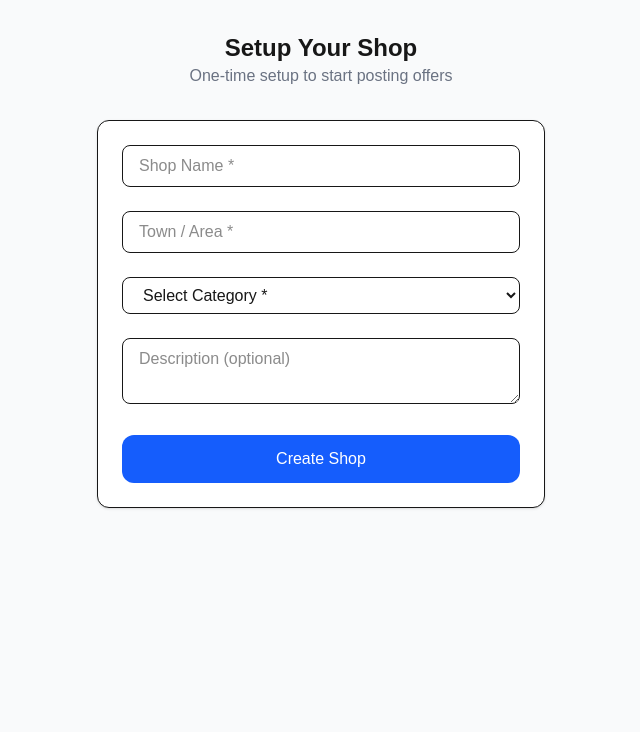
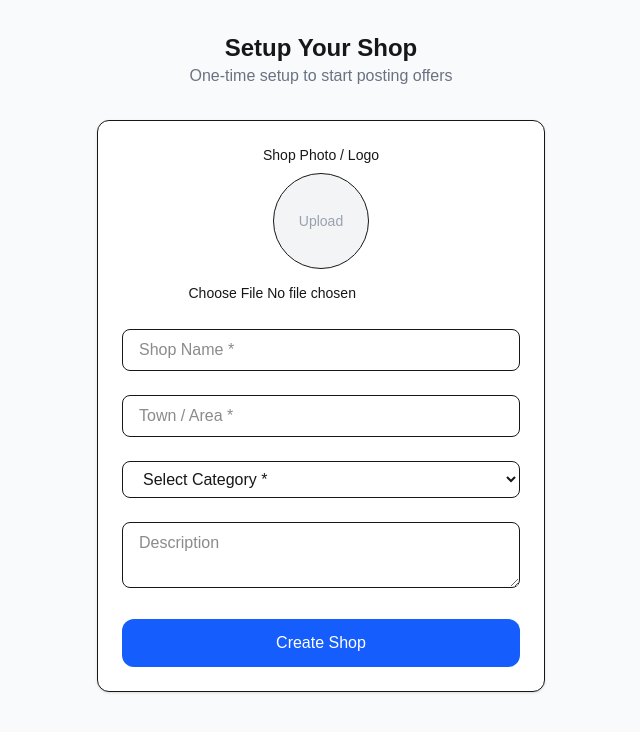
Before and after one commit to arshad-ad/FlashTown, a Next.js app in the folder flashtown-frontend/: page /shop/setup in a window 1280 px wide. Shown: the top 732 px of the page, without its empty margins (319-959 px from the left). Built offline with nearby package versions, Linux system fonts and the light colour scheme; no server answers.

Commit message:
feat: Implement shop setup page with form, image upload, and Supabase integration.

```diff
--- a/flashtown-frontend/app/shop/setup/page.tsx
+++ b/flashtown-frontend/app/shop/setup/page.tsx
@@ -5,78 +5,107 @@ import { useRouter } from "next/navigation";
 import { supabase } from "@/lib/supabase/client";
 
 export default function ShopSetupPage() {
+
   const router = useRouter();
 
-  const [name, setName] = useState("");
-  const [town, setTown] = useState("");
-  const [category, setCategory] = useState("");
-  const [description, setDescription] = useState("");
+  const [name,setName]=useState("");
+  const [town,setTown]=useState("");
+  const [category,setCategory]=useState("");
+  const [description,setDescription]=useState("");
 
-  const [loading, setLoading] = useState(false);
-  const [errorMsg, setErrorMsg] = useState("");
+  const [imageFile,setImageFile]=useState<File|null>(null);
+  const [preview,setPreview]=useState<string>("");
 
-  function generateSlug(value: string) {
-    return value
-      .toLowerCase()
-      .trim()
-      .replace(/[^a-z0-9\s-]/g, "")
-      .replace(/\s+/g, "-")
-      .replace(/-+/g, "-");
+  const [loading,setLoading]=useState(false);
+  const [errorMsg,setErrorMsg]=useState("");
+
+  function generateSlug(value:string){
+    return value.toLowerCase().trim()
+      .replace(/[^a-z0-9\s-]/g,"")
+      .replace(/\s+/g,"-")
+      .replace(/-+/g,"-");
   }
 
-  async function handleSubmit(e: React.FormEvent) {
+  function handleImage(e:any){
+    const file=e.target.files?.[0];
+    if(!file) return;
+    setImageFile(file);
+    setPreview(URL.createObjectURL(file));
+  }
+
+  async function uploadImage(slug:string){
+
+    if(!imageFile) return null;
+
+    const fileExt=imageFile.name.split(".").pop();
+    const fileName=`${slug}-${Date.now()}.${fileExt}`;
+
+    const {error}=await supabase.storage
+      .from("shopImages")
+      .upload(fileName,imageFile);
+
+    if(error) throw error;
+
+    const {data}=supabase.storage
+      .from("shopImages")
+      .getPublicUrl(fileName);
+
+    return data.publicUrl;
+  }
+
+  async function handleSubmit(e:React.FormEvent){
     e.preventDefault();
-
     setErrorMsg("");
 
-    // Basic validation
-    if (!name || !town || !category) {
+    if(!name||!town||!category){
       setErrorMsg("Please fill all required fields.");
       return;
     }
 
-    try {
+    try{
       setLoading(true);
 
-      const slug = generateSlug(name);
+      const slug=generateSlug(name);
 
-      // Optional: check duplicate slug
-      const { data: existing } = await supabase
+      // check duplicate slug
+      const {data:existing}=await supabase
         .from("shops")
         .select("id")
-        .eq("slug", slug)
-        .single();
+        .eq("slug",slug)
+        .maybeSingle();
 
-      if (existing) {
-        setErrorMsg("Shop name already exists. Try a different name.");
+      if(existing){
+        setErrorMsg("Shop name already exists.");
         setLoading(false);
         return;
       }
 
-      const { error } = await supabase.from("shops").insert({
+      // upload image first
+      const logo_url=await uploadImage(slug);
+
+      const {error}=await supabase.from("shops").insert({
         name,
         slug,
         town,
         category,
         description,
-        verified: true,
+        logo_url,
+        verified:true,
       });
 
-      if (error) throw error;
+      if(error) throw error;
 
       router.push("/shop");
 
-    } catch (err: any) {
-  console.error("Create shop error FULL:", JSON.stringify(err, null, 2));
-  setErrorMsg(err?.message || "Something went wrong. Please try again.");
-
-
-    } finally {
+    }catch(err:any){
+      console.error(err);
+      setErrorMsg(err.message||"Something went wrong");
+    }finally{
       setLoading(false);
     }
   }
 
-  return (
+  return(
     <div className="min-h-screen bg-gray-50 py-8 px-4">
       <div className="max-w-md mx-auto">
 
@@ -91,23 +120,46 @@ export default function ShopSetupPage() {
           onSubmit={handleSubmit}
           className="bg-white p-6 rounded-xl shadow-sm border space-y-6"
         >
+
+          {/* IMAGE UPLOAD */}
+          <div className="text-center">
+            <label className="block text-sm font-medium mb-2">
+              Shop Photo / Logo
+            </label>
+
+            <div className="w-24 h-24 mx-auto mb-3 rounded-full overflow-hidden bg-gray-100 border flex items-center justify-center">
+              {preview ? (
+                <img src={preview} className="w-full h-full object-cover"/>
+              ):(
+                <span className="text-gray-400 text-sm">Upload</span>
+              )}
+            </div>
+
+            <input
+              type="file"
+              accept="image/*"
+              onChange={handleImage}
+              className="text-sm"
+            />
+          </div>
+
           <input
             placeholder="Shop Name *"
             value={name}
-            onChange={(e) => setName(e.target.value)}
+            onChange={(e)=>setName(e.target.value)}
             className="w-full px-4 py-2 border rounded-lg"
           />
 
           <input
             placeholder="Town / Area *"
             value={town}
-            onChange={(e) => setTown(e.target.value)}
+            onChange={(e)=>setTown(e.target.value)}
             className="w-full px-4 py-2 border rounded-lg"
           />
 
           <select
             value={category}
-            onChange={(e) => setCategory(e.target.value)}
+            onChange={(e)=>setCategory(e.target.value)}
             className="w-full px-4 py-2 border rounded-lg"
           >
             <option value="">Select Category *</option>
@@ -117,9 +169,9 @@ export default function ShopSetupPage() {
           </select>
 
           <textarea
-            placeholder="Description (optional)"
+            placeholder="Description"
             value={description}
-            onChange={(e) => setDescription(e.target.value)}
+            onChange={(e)=>setDescription(e.target.value)}
             className="w-full px-4 py-2 border rounded-lg"
           />
 
@@ -130,14 +182,15 @@ export default function ShopSetupPage() {
           <button
             type="submit"
             disabled={loading}
-            className={`w-full py-3 rounded-xl text-white font-medium transition ${
+            className={`w-full py-3 rounded-xl text-white font-medium ${
               loading
-                ? "bg-blue-400 cursor-not-allowed"
-                : "bg-blue-600 hover:bg-blue-700"
+              ?"bg-blue-400"
+              :"bg-blue-600 hover:bg-blue-700"
             }`}
           >
-            {loading ? "Creating..." : "Create Shop"}
+            {loading?"Creating...":"Create Shop"}
           </button>
+
         </form>
       </div>
     </div>
```
